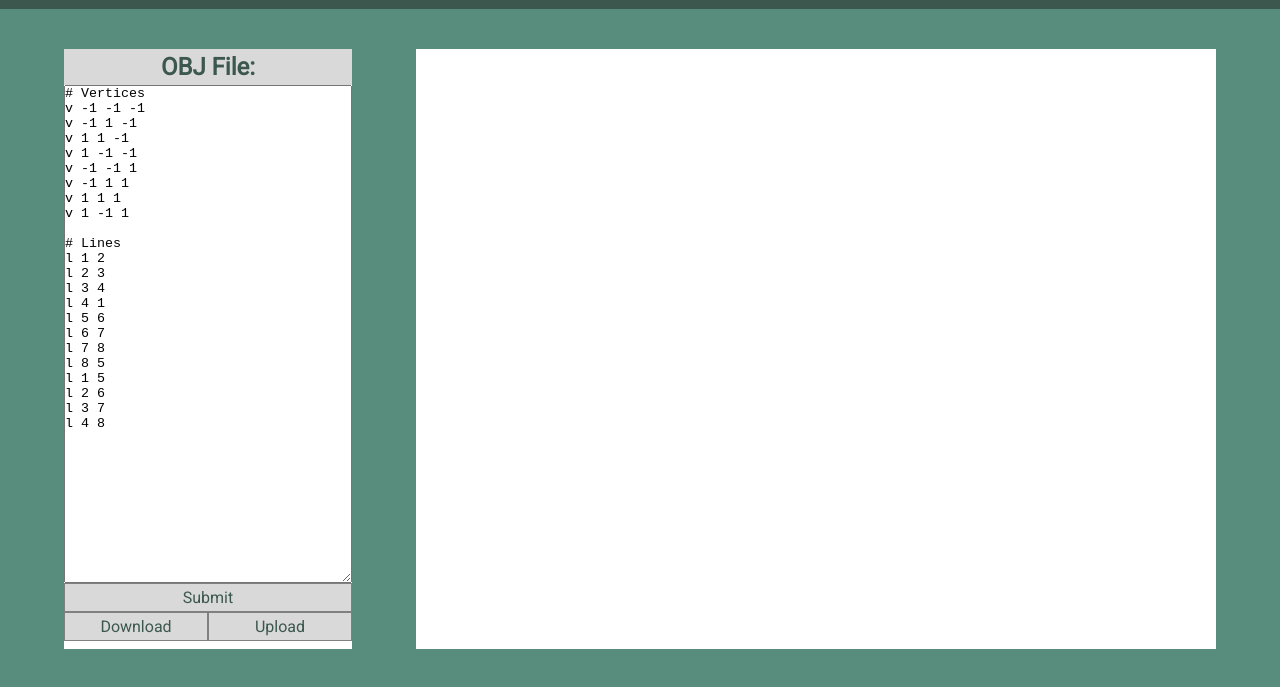
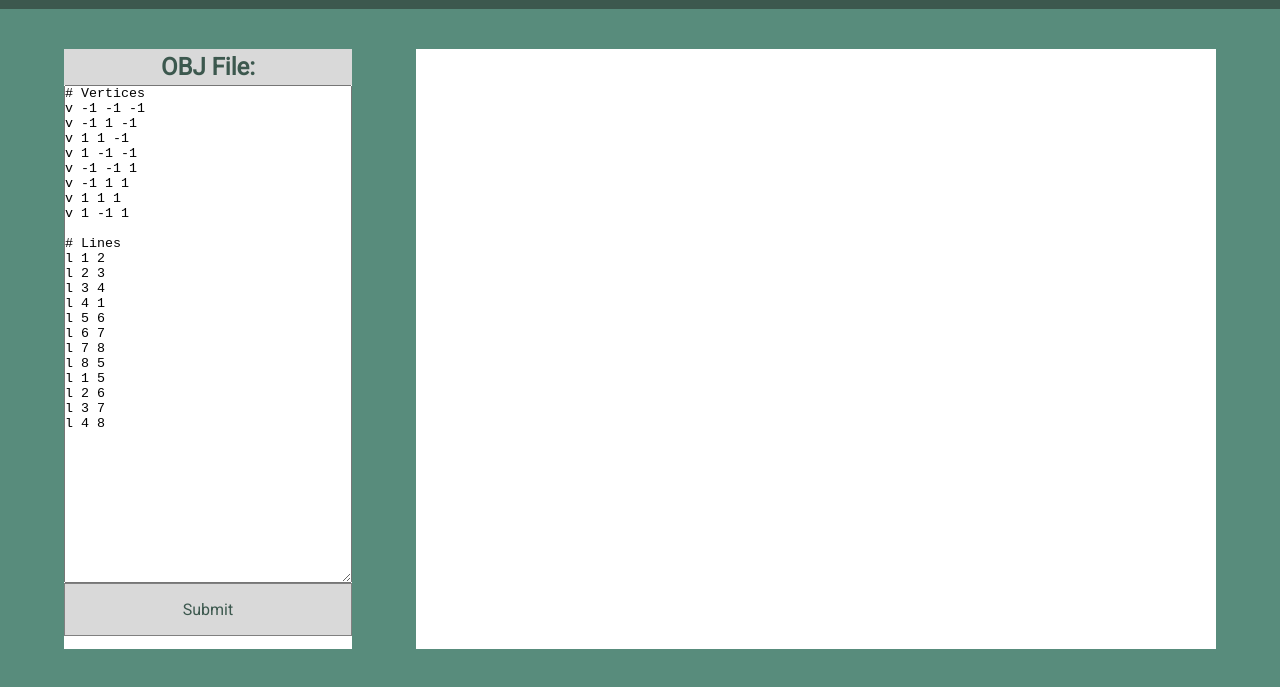
Before and after one commit to Raphael-Radespiel/really-simple-wireframe-modeler, a plain HTML site: page index.html in a window 1280 px wide. Shown: the part 111-798 px from the top of the page. Drawn offline with Linux system fonts and the light colour scheme.

Commit message:
Remove download and upload buttons

```diff
--- a/index.html
+++ b/index.html
@@ -15,10 +15,6 @@
       <h1>OBJ File:</h1>
       <textarea></textarea>
       <div class="btn">Submit</div>
-      <div class="btn-container">
-        <div class="btn">Download</div>
-        <div class="btn">Upload</div>
-      </div>
     </div>
     <canvas></canvas>
   </main>
--- a/style.css
+++ b/style.css
@@ -98,20 +98,10 @@ input:hover{
   font-family: 'Roboto', sans-serif;
   color:#3C584E;
   background-color:#D9D9D9;
-  padding: 0.25rem 0px;
+  padding: 1rem 0px;
   border:1px solid grey;
 }
 
 .btn:hover{
   cursor:pointer;
 }
-
-.btn-container{
-  display:flex;
-  justify-content:center;
-}
-
-.btn-container div{
-  width: 50%;
-  flex: 1 1 auto;
-}
```
